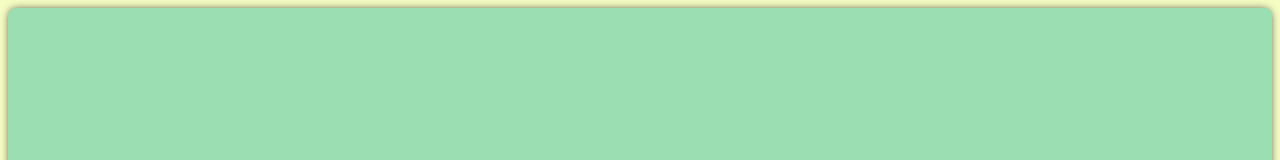
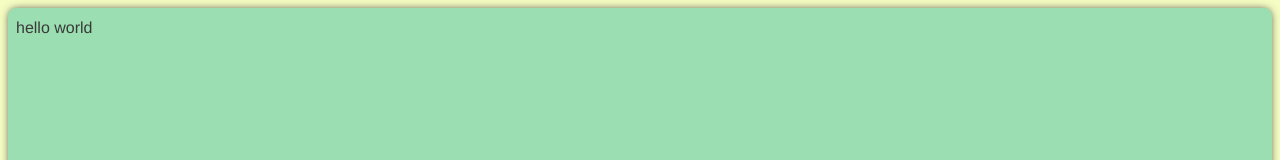
Before and after one commit to leninrkb/rgb-spectrum, a Vue app: page /browse in a window 1280 px wide. Before the commit this address had no page. Shown: the top 160 px of the page. Built offline with nearby package versions, Linux system fonts and the light colour scheme.

Commit message:
browse view

```diff
--- a/src/router/index.js
+++ b/src/router/index.js
@@ -1,10 +1,17 @@
 import { createRouter, createWebHistory } from 'vue-router'
 import HomeView from '@/views/HomeView.vue'
+import BrowseView from '../views/BrowseView.vue';
+
 const routes = [
     {
         path: '/',
         name: 'home',
         component: HomeView
+    },
+    {
+        path: '/browse',
+        name: 'browse',
+        component: BrowseView
     },
 ]
 
--- /dev/null
+++ b/src/views/BrowseView.vue
@@ -0,0 +1,10 @@
+<template>
+    <div class="class">{{ init }}</div>
+</template>
+
+<script setup>
+import { ref } from "vue";
+let init = ref('hello world')
+</script>
+
+<style scoped></style>
--- a/src/views/HomeView.vue
+++ b/src/views/HomeView.vue
@@ -3,7 +3,7 @@
         <ElevatedCard>
             <VRow>
                 <input type="file">
-                <FlatButton>Browse image</FlatButton>
+                <FlatButton><router-link :to="{ name: 'browse' }">Browse on web</router-link></FlatButton>
             </VRow>
         </ElevatedCard>
         <ElevatedCard>
```
